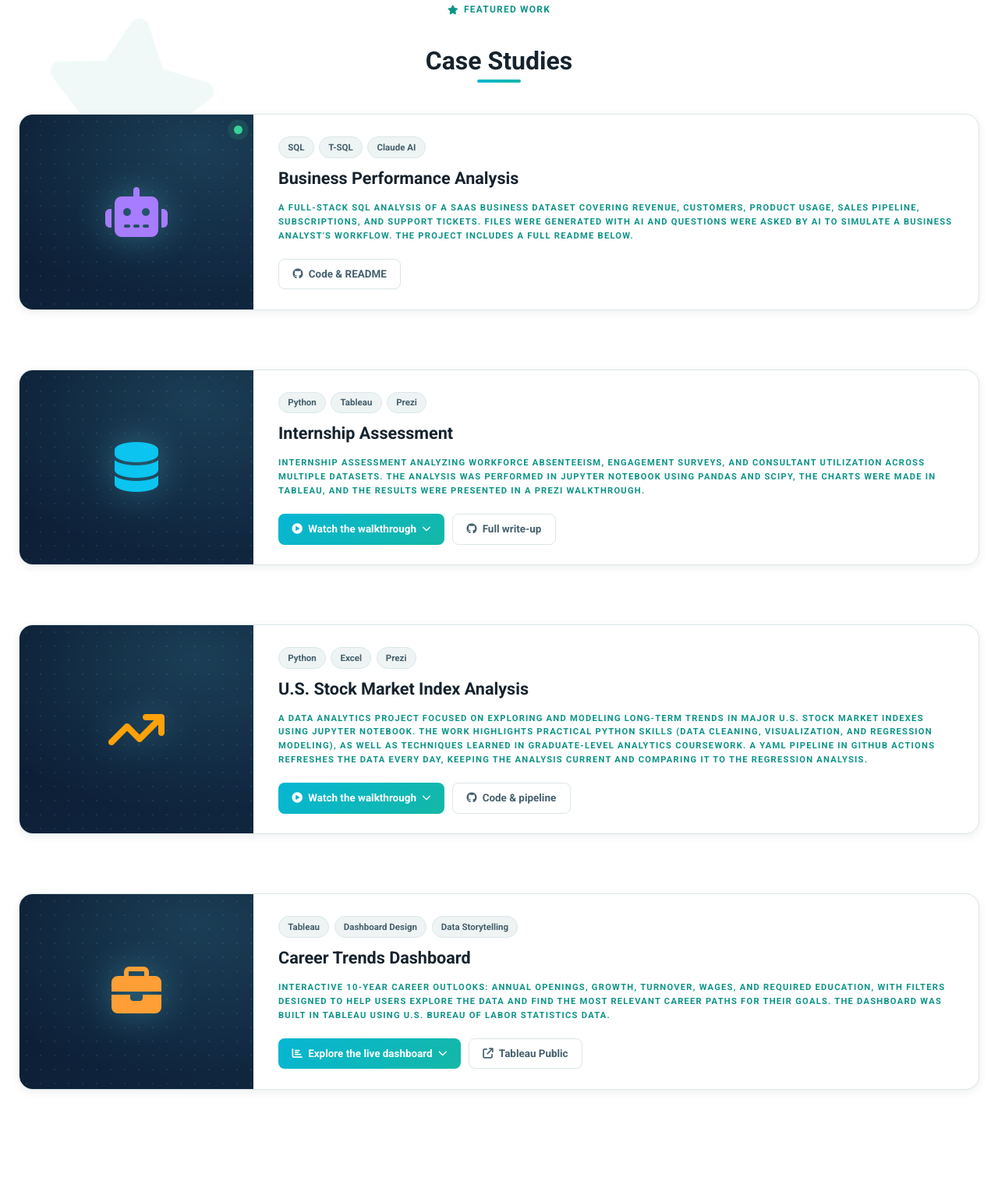
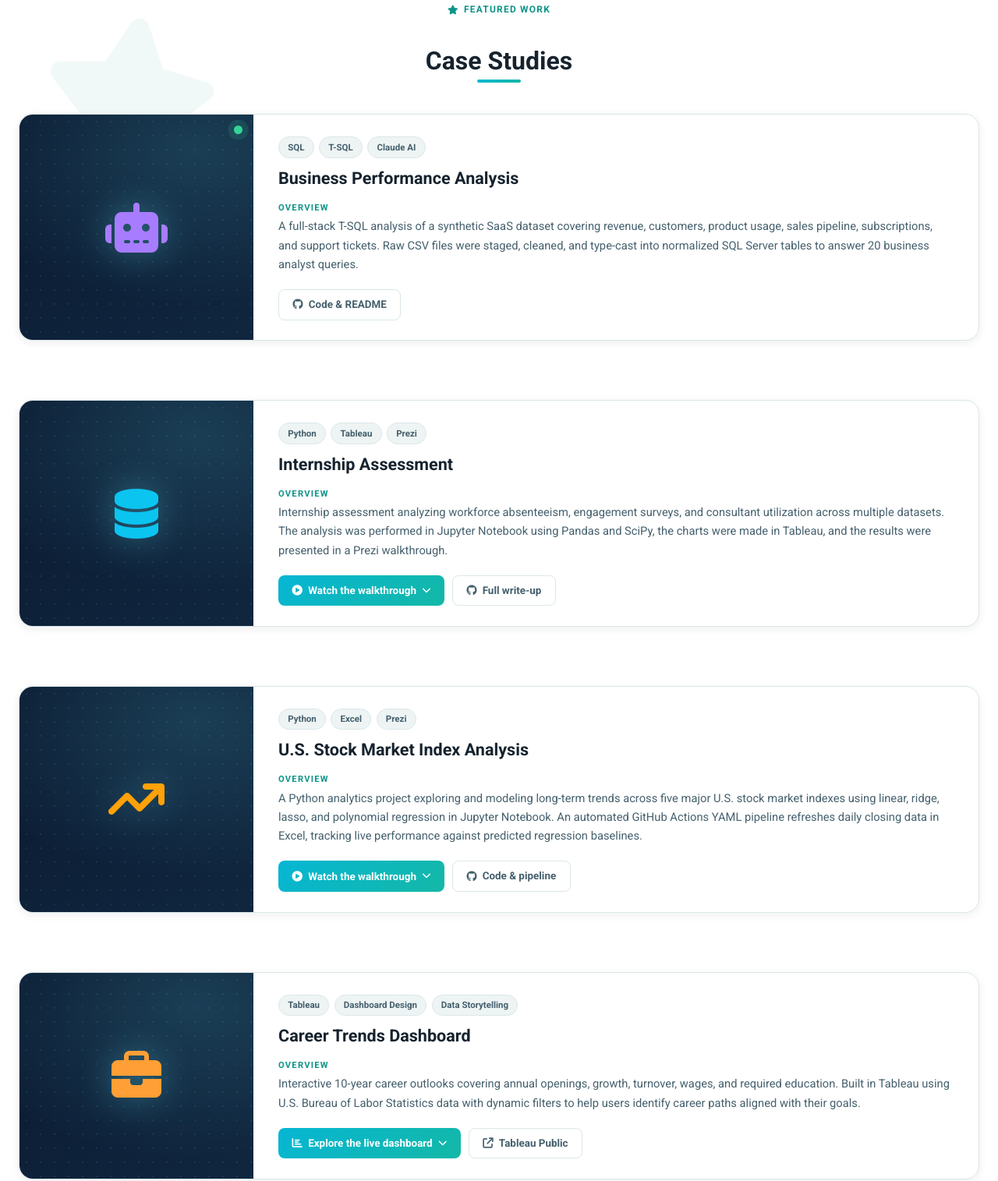
Before and after one commit to ewlemon/EricLemonAnalystPortfolio.github.io, a plain HTML site: page index.html in a window 1280 px wide. Shown: the part 1192-2707 px from the top of the page at 78% size. Drawn offline with Linux system fonts and the light colour scheme.

Commit message:
11/18/2026

```diff
--- a/index.html
+++ b/index.html
@@ -190,12 +190,15 @@
 					</div>
 					<h3 class="fc-title">Business Performance Analysis</h3>
 					<dl class="fc-case">
-						<div><dt>A full-stack SQL analysis of a SaaS business dataset covering revenue, customers, product usage, sales pipeline, subscriptions, and support tickets. Files were generated with AI and questions were asked by AI to simulate a business analyst's workflow. The project includes a full README below.</div></dt>
+  					<div>
+						<dt>Overview</dt>
+						<dd>A full-stack T-SQL analysis of a synthetic SaaS dataset covering revenue, customers, product usage, sales pipeline, subscriptions, and support tickets. Raw CSV files were staged, cleaned, and type-cast into normalized SQL Server tables to answer 20 business analyst queries.</dd>
+					</div>
 					</dl>
 					<div class="fc-links">
-						</button>
 					<a href="https://github.com/ewlemon/Business-SQL-Project/blob/main/README.md" target="_blank" rel="noopener" class="fc-link"><i class="fab fa-github"></i> Code &amp; README</a>
 					</div>
+
 				</div>
 				</div><!-- /fc-main -->
 				<div class="fc-embed-panel"><div class="fc-embed-overflow"><div class="fc-embed-inner"></div></div></div>
@@ -215,7 +218,10 @@
 					</div>
 					<h3 class="fc-title">Internship Assessment</h3>
 					<dl class="fc-case">
-						<div><dt>Internship assessment analyzing workforce absenteeism, engagement surveys, and consultant utilization across multiple datasets. The analysis was performed in Jupyter Notebook using Pandas and SciPy, the charts were made in Tableau, and the results were presented in a Prezi walkthrough.</div></dt>
+  					<div>
+						<dt>Overview</dt>
+						<dd>Internship assessment analyzing workforce absenteeism, engagement surveys, and consultant utilization across multiple datasets. The analysis was performed in Jupyter Notebook using Pandas and SciPy, the charts were made in Tableau, and the results were presented in a Prezi walkthrough.</dd>
+					</div>
 					</dl>
 					<div class="fc-links">
 						<button class="fc-link fc-link-primary fc-expand" data-show-label="Watch the walkthrough" data-hide-label="Hide the walkthrough" aria-expanded="false">
@@ -242,7 +248,10 @@
 					</div>
 					<h3 class="fc-title">U.S. Stock Market Index Analysis</h3>
 					<dl class="fc-case">
-						<div><dt>A data analytics project focused on exploring and modeling long-term trends in major U.S. stock market indexes using Jupyter Notebook. The work highlights practical Python skills (data cleaning, visualization, and regression modeling), as well as techniques learned in graduate-level analytics coursework. A YAML pipeline in GitHub Actions refreshes the data every day, keeping the analysis current and comparing it to the regression analysis.</div></dt>
+					<div>
+						<dt>Overview</dt>
+						<dd>A Python analytics project exploring and modeling long-term trends across five major U.S. stock market indexes using linear, ridge, lasso, and polynomial regression in Jupyter Notebook. An automated GitHub Actions YAML pipeline refreshes daily closing data in Excel, tracking live performance against predicted regression baselines.</dd>
+					</div>
 					</dl>
 					<div class="fc-links">
 					<button class="fc-link fc-link-primary fc-expand" data-show-label="Watch the walkthrough" data-hide-label="Hide the walkthrough" aria-expanded="false">
@@ -250,6 +259,7 @@
 					</button>
 					<a href="https://github.com/ewlemon/Stock-Project" target="_blank" rel="noopener" class="fc-link"><i class="fab fa-github"></i> Code &amp; pipeline</a>
 					</div>
+
 				</div>
 				</div><!-- /fc-main -->
 				<div class="fc-embed-panel"><div class="fc-embed-overflow"><div class="fc-embed-inner"></div></div></div>
@@ -269,7 +279,10 @@
 					</div>
 					<h3 class="fc-title">Career Trends Dashboard</h3>
 					<dl class="fc-case">
-						<div><dt>Interactive 10-year career outlooks: annual openings, growth, turnover, wages, and required education, with filters designed to help users explore the data and find the most relevant career paths for their goals. The dashboard was built in Tableau using U.S. Bureau of Labor Statistics data.</div></dt>
+					<div>
+						<dt>Overview</dt>
+						<dd>Interactive 10-year career outlooks covering annual openings, growth, turnover, wages, and required education. Built in Tableau using U.S. Bureau of Labor Statistics data with dynamic filters to help users identify career paths aligned with their goals.</dd>
+					</div>
 					</dl>
 					<div class="fc-links">
 					<button class="fc-link fc-link-primary fc-expand" data-show-label="Explore the live dashboard" data-hide-label="Hide the dashboard" aria-expanded="false">
@@ -277,6 +290,7 @@
 					</button>
 					<a href="https://public.tableau.com/app/profile/eric.lemon/viz/LemonAssignmentFinal/Dashboard" target="_blank" rel="noopener" class="fc-link"><i class="fa-solid fa-arrow-up-right-from-square"></i> Tableau Public</a>
 					</div>
+
 				</div>
 				</div><!-- /fc-main -->
 				<div class="fc-embed-panel"><div class="fc-embed-overflow"><div class="fc-embed-inner"></div></div></div>
```
Lines whose indentation alone changed are shown as unchanged.
